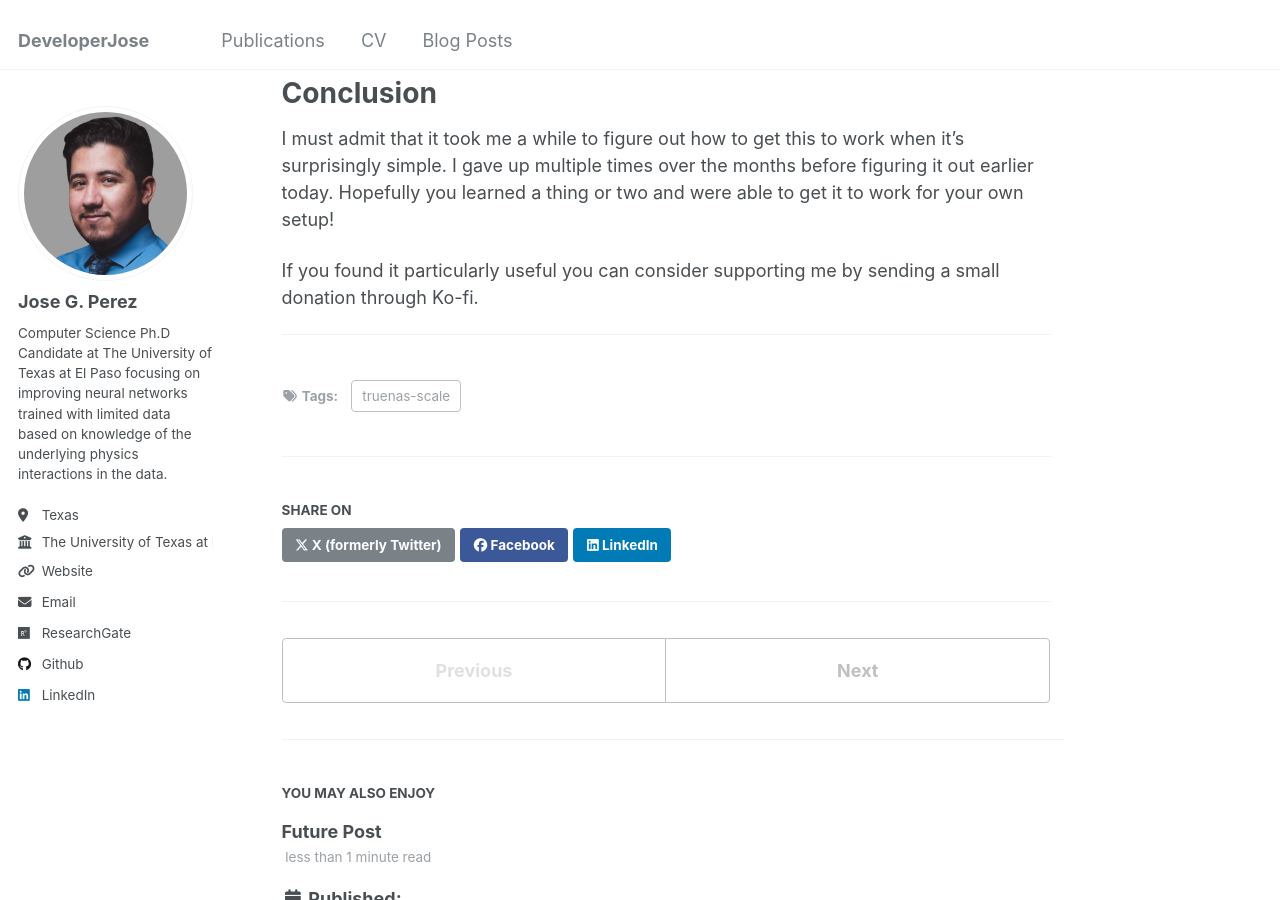
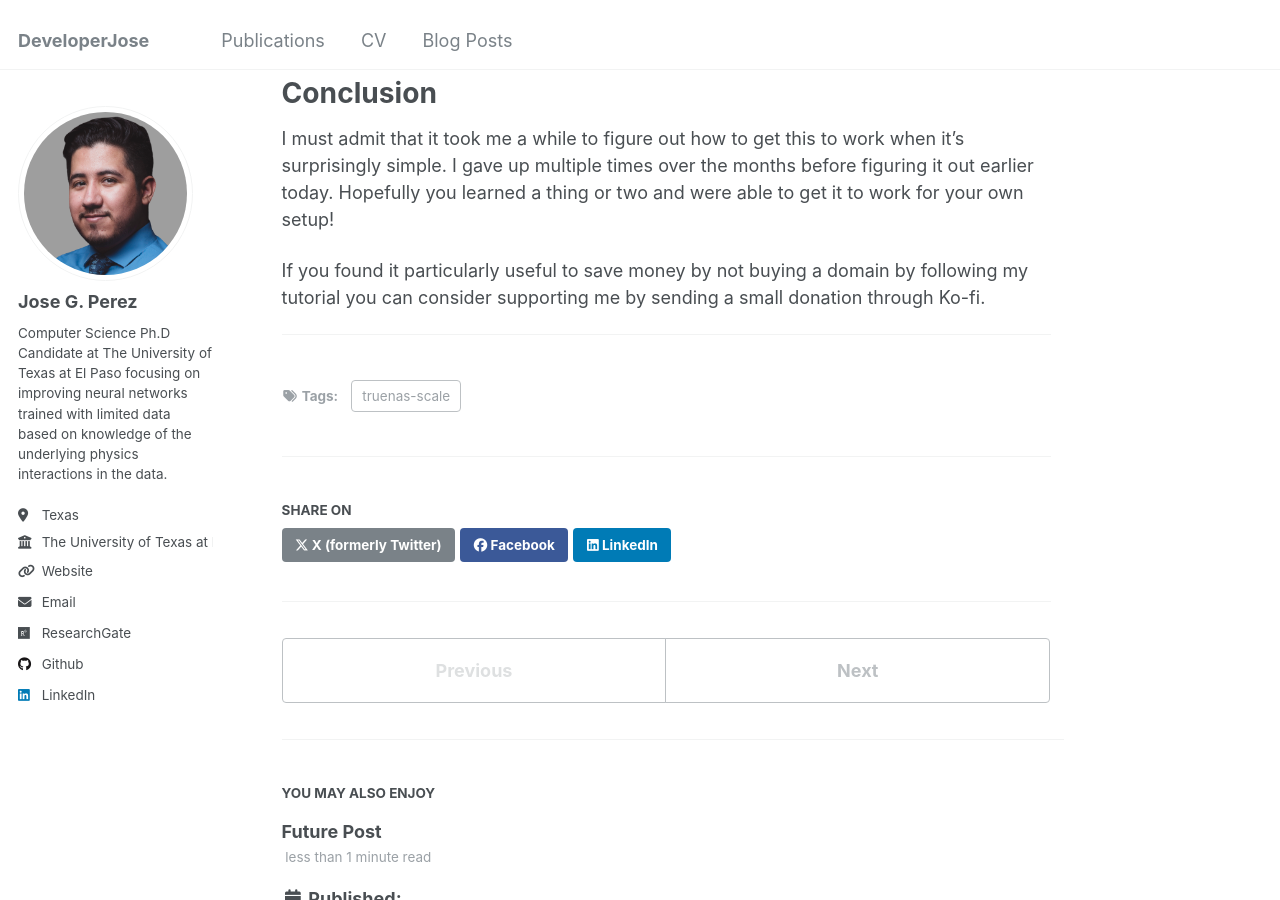
Before and after one commit to DeveloperJose/Github-Page, a Jekyll site: the page built from _posts/2025-01-20-true-nas-scale-nginx.md, in a window 1280 px wide and 900 px high, scrolled down 11863 px. Built offline with Jekyll 4.4.1, drawn with Linux system fonts in a browser that asks for light colours.

Commit message:
Update blog wording

```diff
--- a/_posts/2025-01-20-true-nas-scale-nginx.md
+++ b/_posts/2025-01-20-true-nas-scale-nginx.md
@@ -142,7 +142,7 @@ proxy_redirect off;
 # Conclusion
 I must admit that it took me a while to figure out how to get this to work when it's surprisingly simple. I gave up multiple times over the months before figuring it out earlier today. Hopefully you learned a thing or two and were able to get it to work for your own setup!
 
-If you found it particularly useful you can consider supporting me by sending a small donation through Ko-fi.
+If you found it particularly useful to save money by not buying a domain by following my tutorial you can consider supporting me by sending a small donation through Ko-fi.
 
 <script src='https://storage.ko-fi.com/cdn/scripts/overlay-widget.js'></script>
 <script>
```
